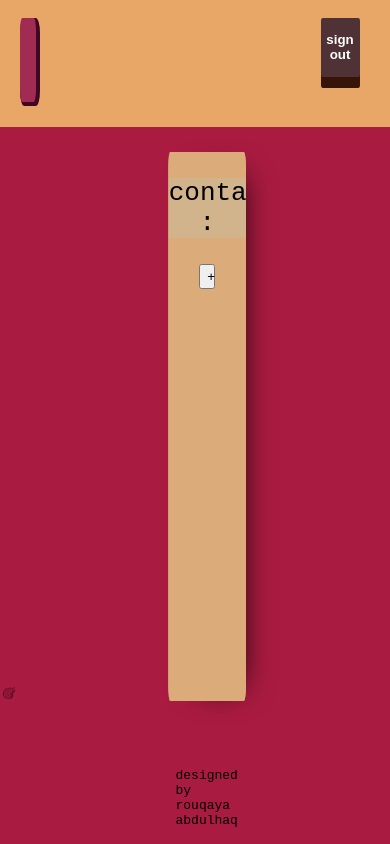
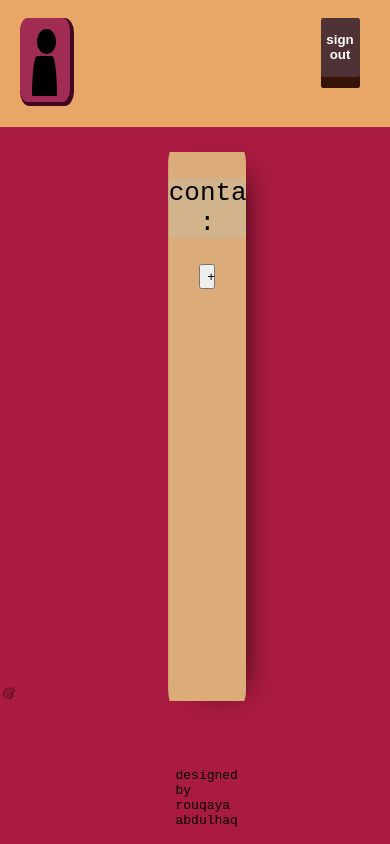
Before and after one commit to rouqaya-abdulhaq/contact-book-react, a React (Create React App) app: page / in a window 390 px wide. Built offline with nearby package versions, Linux system fonts and the light colour scheme.

Commit message:
changed logo design and added media query

```diff
--- a/src/components/logo/logo.css
+++ b/src/components/logo/logo.css
@@ -11,20 +11,8 @@
   margin-top: 1%;
 }
 
-.straps{
-  background: silver;
-  height: 1.5vh;
-  width: 1vw;
-  border-radius: 30%;
-  margin: 1vh -1vh;
+@media  (max-width: 1100px) {
+  #cover{
+    width: 50px;
+  }
 }
-
-#icon{
-    position: fixed;
-    margin-left: 1%;
-    margin-top: 1.5%;
-}
-
-@media only screen and (max-width: 600px) {
-
-}
--- a/src/components/logo/logo.js
+++ b/src/components/logo/logo.js
@@ -6,9 +6,6 @@ const Logo = (props)=>{
     return(
         <div id="cover">
            <PersonIcon/>
-           <div className="straps"></div>
-           <div className="straps"></div>
-           <div className="straps"></div>
         </div>
     );
 
--- a/src/components/logo/personIcon/personIcon.css
+++ b/src/components/logo/personIcon/personIcon.css
@@ -1,18 +1,25 @@
 .person-icon{
   background: black;
-  position: relative;
-  height:   4%;
-  width: 2%;
+  position: inherit;
+  height:80%;
+  width: 70%;
   border-radius:   50%/100px 100px 0 0;
 }
 .person-icon::before{
   content: "";
   background: black;
-  height: 1.5%;
-  width: 1.5%;
+  height: 60%;
+  width: 80%;
   display: block;
-  position: fixed;
-  top: -4%;
-  left: 0.3%;
+  position: inherit;
+  top: -65%;
+  left: 18%;
   border-radius: 50%;
 }
+#icon{
+  position: absolute;
+  height: 60%;
+  width: 70%;
+  left: 25%;
+  top: 45%;
+}
```
